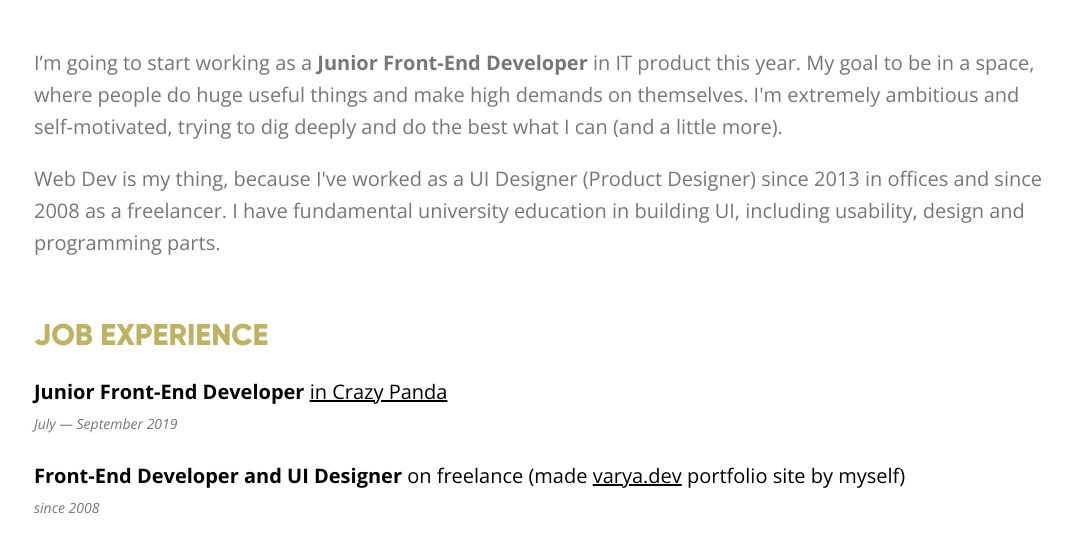
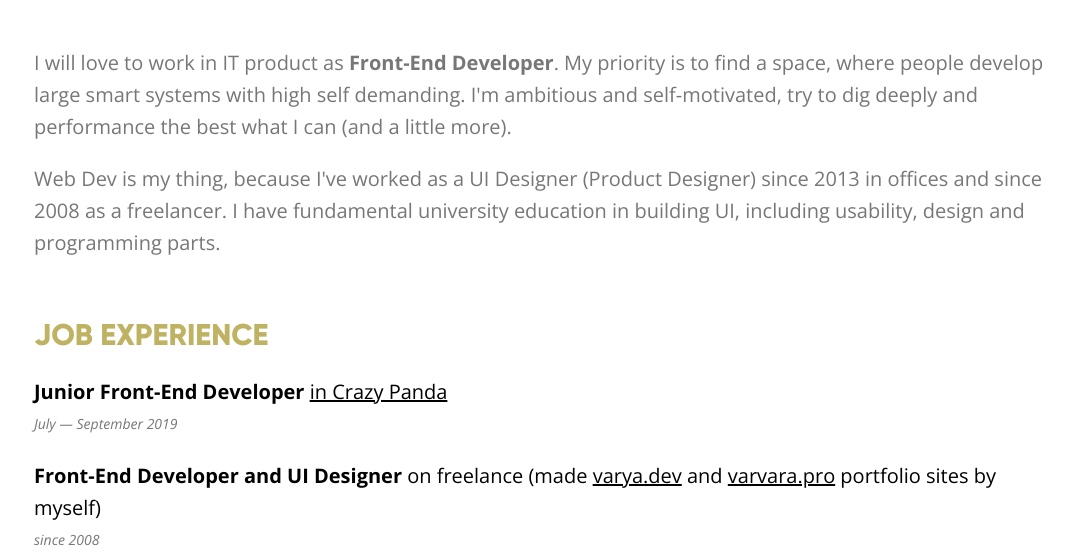
Before and after one commit to VestryOd/varya.dev, a plain HTML site: page about.html in a window 1280 px wide. Shown: the part 245-800 px from the top of the page, without its empty margins (94-1168 px from the left). Drawn offline with nearby package versions, Linux system fonts and the light colour scheme.

Commit message:
fix: change about.html

```diff
--- a/about.html
+++ b/about.html
@@ -29,7 +29,7 @@
               </div>
           </div>
 
-          <p class="secondary">I’m going to start working as a <strong>Junior Front-End Developer</strong> in IT product this year. My goal to be in a space, where people do huge useful things and make high demands on themselves. I'm extremely ambitious and self-motivated, trying to dig deeply and do the best what I can (and a little more).</p>
+          <p class="secondary">I will love to work in IT product as <strong>Front-End Developer</strong>. My priority is to find a space, where people develop large smart systems with high self demanding. I'm ambitious and self-motivated, try to dig deeply and performance the best what I can (and a little more).</p>
 
           <p class="secondary">Web Dev is my thing, because I've worked as a UI Designer (Product Designer) since 2013 in offices and since 2008 as a freelancer. I have fundamental university education in building UI, including usability, design and programming parts.</p>
 
@@ -41,7 +41,7 @@
           </p>
 
           <p>
-              <strong>Front-End Developer and UI Designer</strong> on freelance (made <a href="https://varya.dev/">varya.dev</a> portfolio site by myself)
+              <strong>Front-End Developer and UI Designer</strong> on freelance (made <a href="https://varya.dev/">varya.dev</a> and <a href="http://varvara.pro/">varvara.pro</a> portfolio sites by myself)
               <span class="date">since 2008</span>
           </p>
 
```
